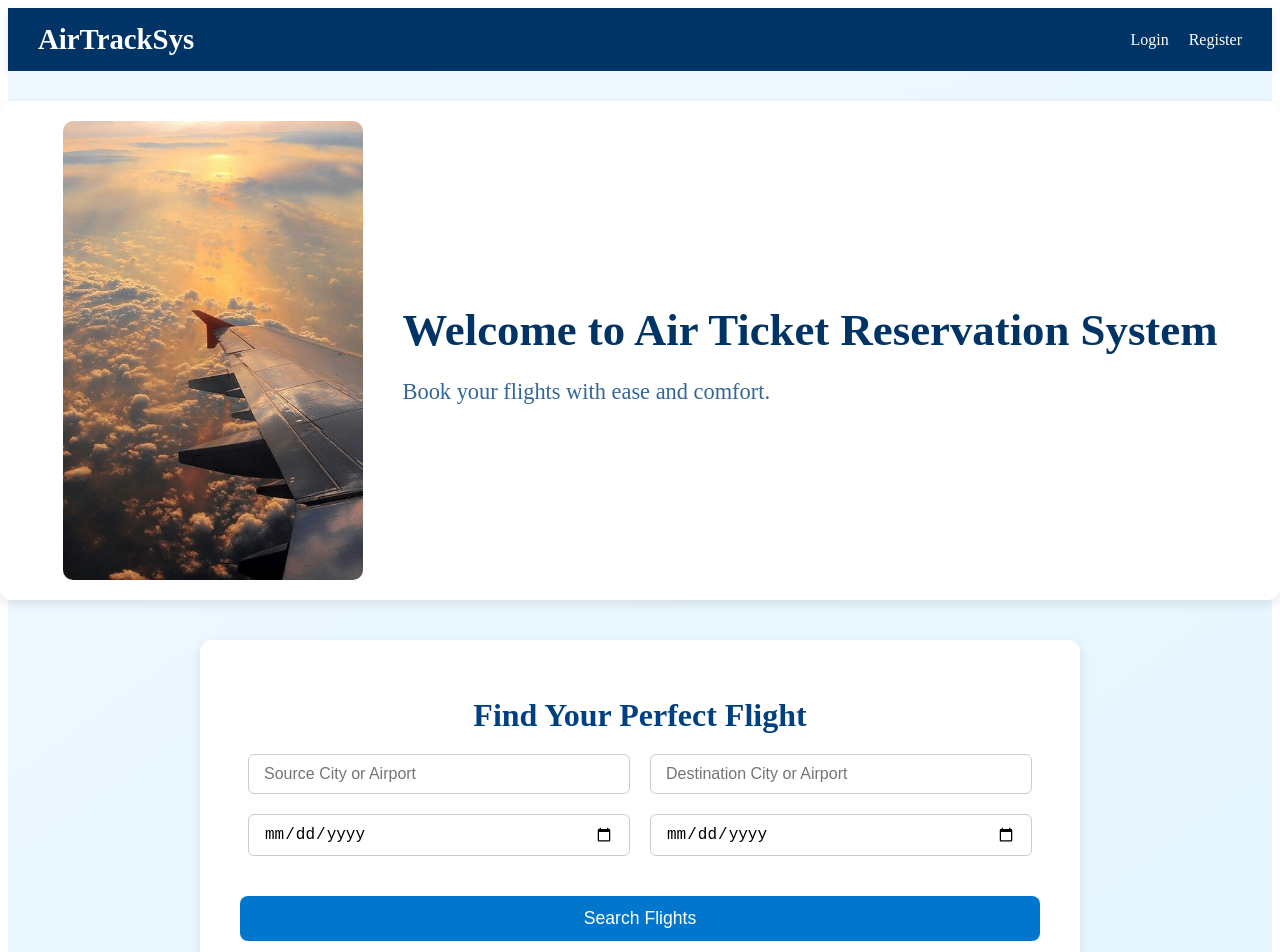
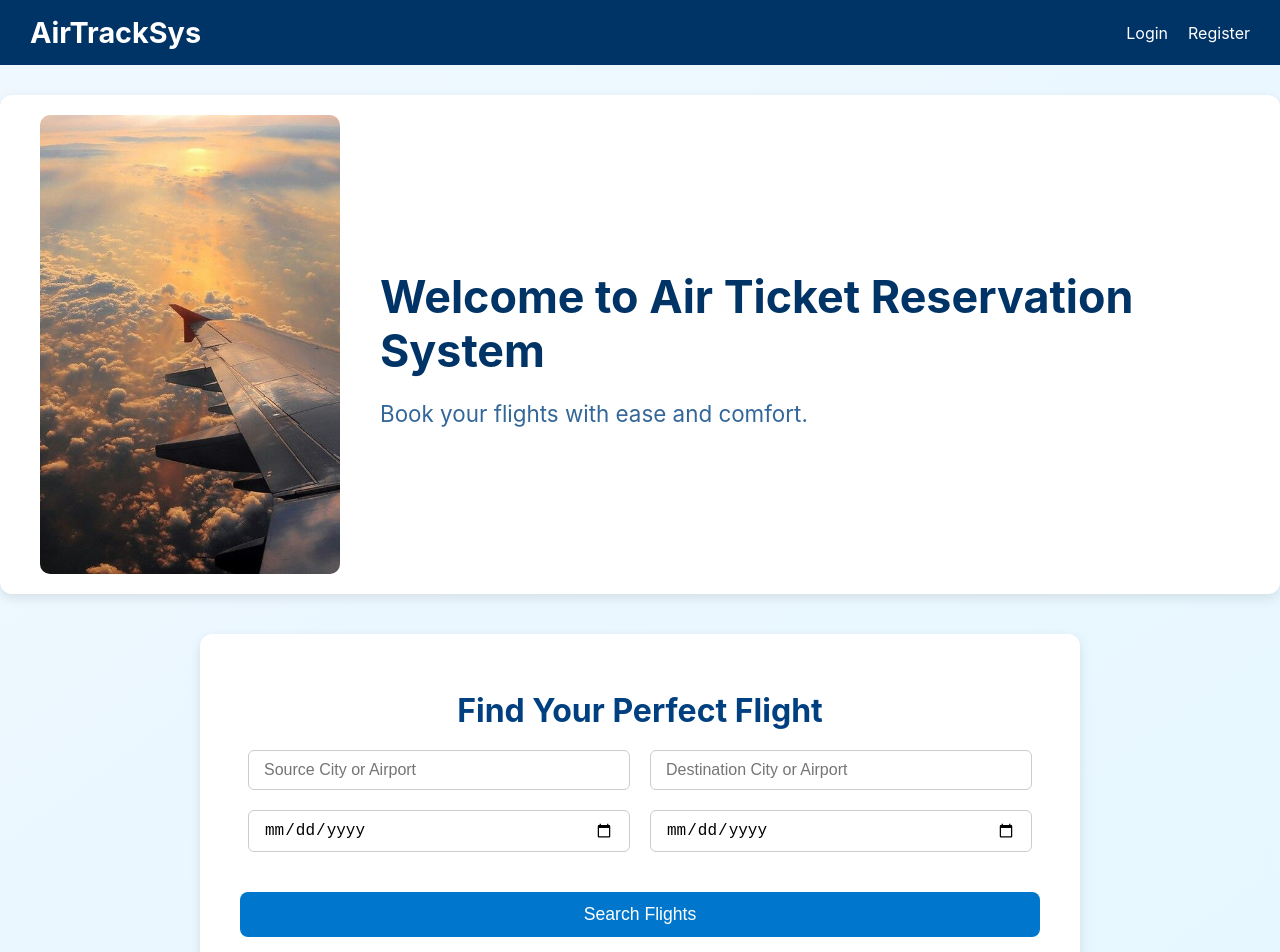
Before and after one commit to jabnow/CS3083_AirTrackSys, a React (Create React App) app in the folder ats-app/frontend/: page / in a window 1280 px wide. Shown: the top 952 px of the page. Built offline with nearby package versions, Linux system fonts and the light colour scheme.

Commit message:
Meaningful commit message here

```diff
--- a/ats-app/frontend/src/App.js
+++ b/ats-app/frontend/src/App.js
@@ -45,6 +45,7 @@ function App() {
         <Route path="/add-airport" element={<AddAirport />} />
         <Route path="/flight-ratings" element={<FlightRatings />} />
         <Route path="/reports" element={<Reports />} />
+
       </Routes>
     </div>
   );
--- a/ats-app/frontend/src/CancelTrip.jsx
+++ /dev/null
@@ -1,14 +0,0 @@
-// src/pages/CancelTrip.jsx
-import React from 'react';
-
-
-function CancelTrip() {
-  return (
-    <div className="cancel-trip-container">
-      <h2>Cancel Trip</h2>
-      {/* Future: Allow user to cancel ticket if flight is more than 24 hours away */}
-    </div>
-  );
-}
-
-export default CancelTrip;
--- a/ats-app/frontend/src/FlightRatings.jsx
+++ /dev/null
@@ -1,14 +0,0 @@
-// src/pages/FlightRatings.jsx
-import React from 'react';
-
-
-function FlightRatings() {
-  return (
-    <div className="flight-ratings-container">
-      <h2>View Flight Ratings</h2>
-      {/* Future: Display average ratings and customer comments for flights */}
-    </div>
-  );
-}
-
-export default FlightRatings;
--- a/ats-app/frontend/src/RateFlight.jsx
+++ b/ats-app/frontend/src/RateFlight.jsx
@@ -1,3 +1,4 @@
+
 // src/pages/RateFlight.jsx
 import React from 'react';
 
--- a/ats-app/frontend/src/index.js
+++ b/ats-app/frontend/src/index.js
@@ -3,11 +3,13 @@ import React from 'react';
 import ReactDOM from 'react-dom/client';
 import { BrowserRouter } from 'react-router-dom';
 import App from './App';
-import './App.css';
+import './index.css'; // if you have a global CSS, otherwise can omit
 
 const root = ReactDOM.createRoot(document.getElementById('root'));
 root.render(
-  <BrowserRouter>
-    <App />
-  </BrowserRouter>
+  <React.StrictMode>
+    <BrowserRouter>
+      <App />
+    </BrowserRouter>
+  </React.StrictMode>
 );
--- a/ats-app/frontend/src/styles/Home.css
+++ /dev/null
@@ -1,99 +0,0 @@
-/* Home.css */
-
-.home-container {
-    display: flex;
-    flex-direction: column;
-    align-items: center;
-    padding: 30px;
-    background: linear-gradient(to bottom right, #f0f8ff, #e6f7ff);
-    min-height: 100vh;
-  }
-
-  .home-banner {
-    display: flex;
-    align-items: center;
-    justify-content: center;
-    gap: 40px;
-    background-color: #ffffff;
-    padding: 20px 40px;
-    border-radius: 12px;
-    box-shadow: 0px 4px 12px rgba(0,0,0,0.1);
-    margin-bottom: 40px;
-    width: 100%;
-    max-width: 1200px;
-  }
-
-  .plane-image {
-    width: 300px;
-    height: auto;
-    border-radius: 10px;
-    object-fit: cover;
-  }
-
-  .home-text {
-    text-align: left;
-  }
-
-  .home-title {
-    font-size: 2.8rem;
-    color: #003366;
-    margin-bottom: 10px;
-  }
-
-  .home-subtitle {
-    font-size: 1.4rem;
-    color: #336699;
-  }
-
-  .search-flights-box {
-    background-color: #ffffff;
-    padding: 30px 40px;
-    border-radius: 12px;
-    box-shadow: 0px 4px 12px rgba(0,0,0,0.1);
-    width: 100%;
-    max-width: 800px;
-    text-align: center;
-  }
-
-  .search-flights-title {
-    font-size: 2rem;
-    color: #004080;
-    margin-bottom: 20px;
-  }
-
-  .search-flights-form {
-    display: flex;
-    flex-direction: column;
-    gap: 20px;
-  }
-
-  .search-inputs {
-    display: flex;
-    gap: 20px;
-    justify-content: center;
-  }
-
-  .search-input {
-    padding: 10px 15px;
-    font-size: 1rem;
-    width: 100%;
-    max-width: 350px;
-    border: 1px solid #ccc;
-    border-radius: 6px;
-  }
-
-  .search-button {
-    margin-top: 20px;
-    padding: 12px 25px;
-    font-size: 1.1rem;
-    color: #ffffff;
-    background-color: #0077cc;
-    border: none;
-    border-radius: 8px;
-    cursor: pointer;
-    transition: background-color 0.3s ease;
-  }
-
-  .search-button:hover {
-    background-color: #005fa3;
-  }
```
Also changed, not shown: ats-app/frontend/src/AddAirplane.jsx (line endings or trailing spaces), ats-app/frontend/src/AddAirport.jsx (line endings or trailing spaces), ats-app/frontend/src/MyFlights.jsx (line endings or trailing spaces), ats-app/frontend/src/SearchFlights.jsx (line endings or trailing spaces), ats-app/frontend/src/StaffDashboard.jsx (line endings or trailing spaces), ats-app/frontend/src/components/Navbar.js (renamed from ats-app/frontend/src/components/Navbar.jsx).
